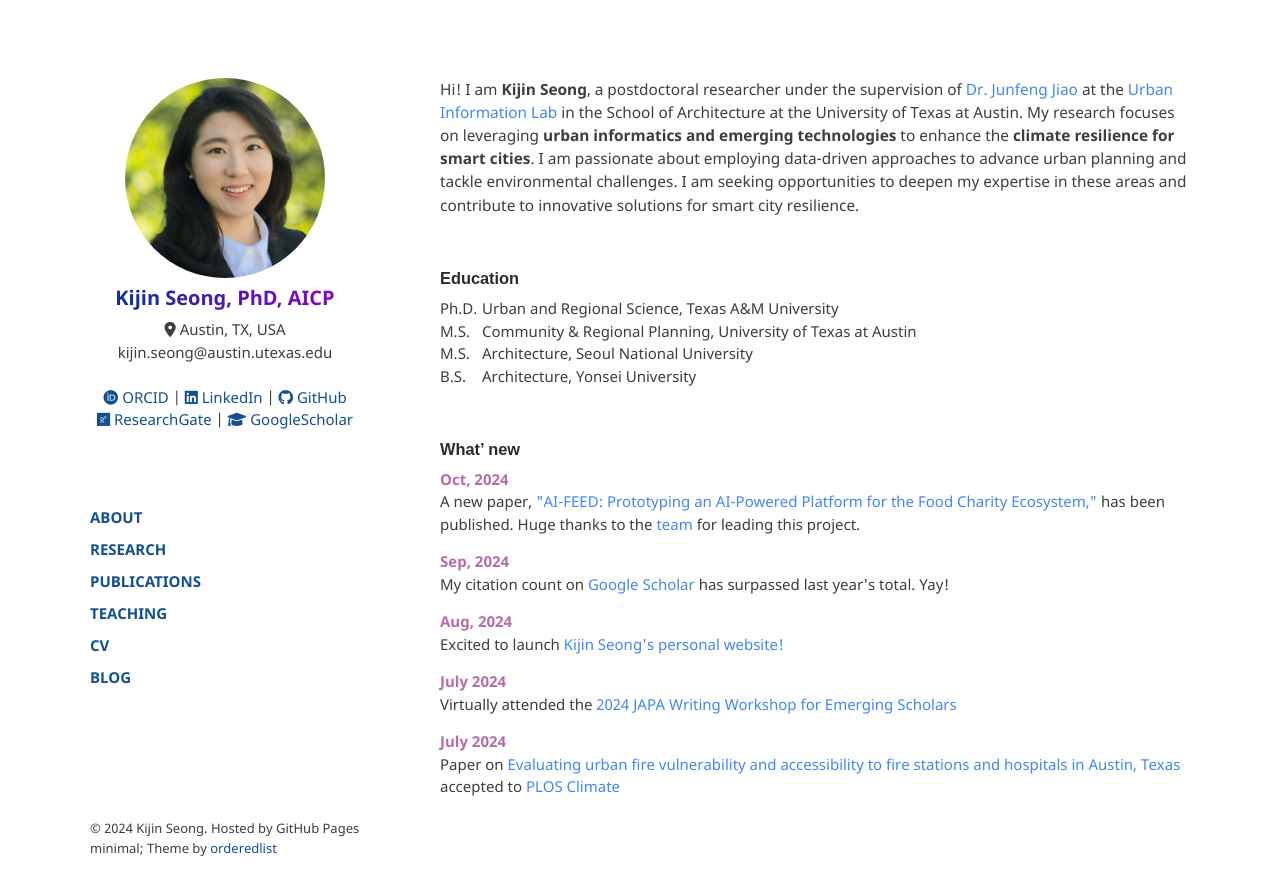
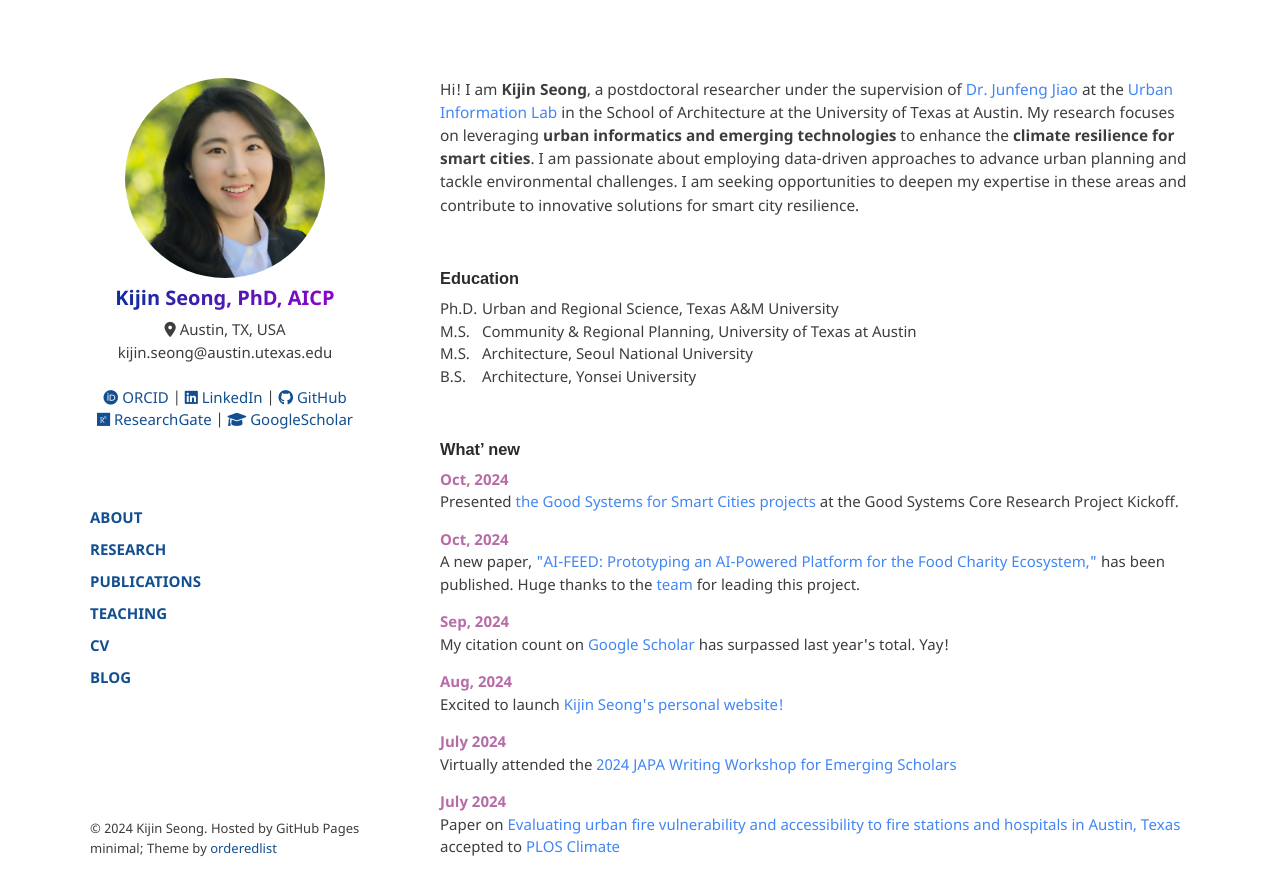
Before and after one commit to kijinseong/kijinseong.github.io, a Jekyll site: the page built from index.md, in a window 1280 px wide and 923 px high. Shown: the top 896 px of the window. Built offline with Jekyll 4.4.1, drawn with Linux system fonts in a browser that asks for light colours.

Commit message:
News Update

```diff
--- a/index.md
+++ b/index.md
@@ -17,6 +17,11 @@ layout: default
 <br />
 
 ### What' new
+<p>
+  <strong style="color: #b76ca8;">Oct, 2024</strong><br />
+  Presented <a href="https://bridgingbarriers.utexas.edu/good-systems/projects/a-good-system-for-smart-cities" target="_blank">the Good Systems for Smart Cities projects</a> at the Good Systems Core Research Project Kickoff.
+</p>
+
 <p>
   <strong style="color: #b76ca8;">Oct, 2024</strong><br />
   A new paper, <a href="https://link.springer.com/article/10.1007/s44196-024-00656-9" target="_blank">"AI-FEED: Prototyping an AI-Powered Platform for the Food Charity Ecosystem,"</a> has been published. Huge thanks to the <a href="https://ai-feed.ai/team.html" target="_blank">team</a> for leading this project.
```
